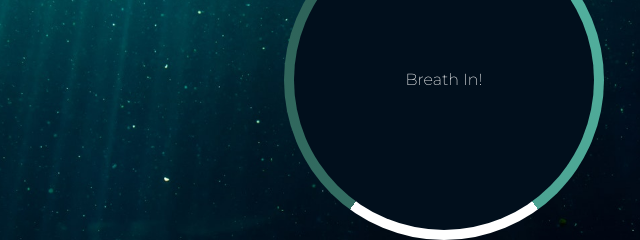
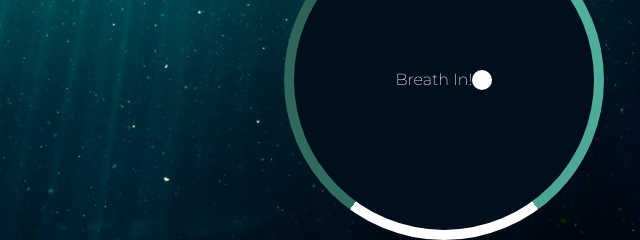
Before and after one commit to rincemathew/Relaxer-App, a plain HTML site: page index.html in a window 1280 px wide. Shown: the part 361-601 px from the top of the page, 196-836 px from the left. Drawn offline with Linux system fonts and the light colour scheme.

Commit message:
added pointer

```diff
--- a/style.css
+++ b/style.css
@@ -54,3 +54,11 @@ body {
     top: -10px;
     left: -10px;
 }
+
+.pointer {
+    background-color: #fff;
+    border-radius: 50%;
+    height: 20px;
+    width: 20px;
+    display: block;
+}
```
